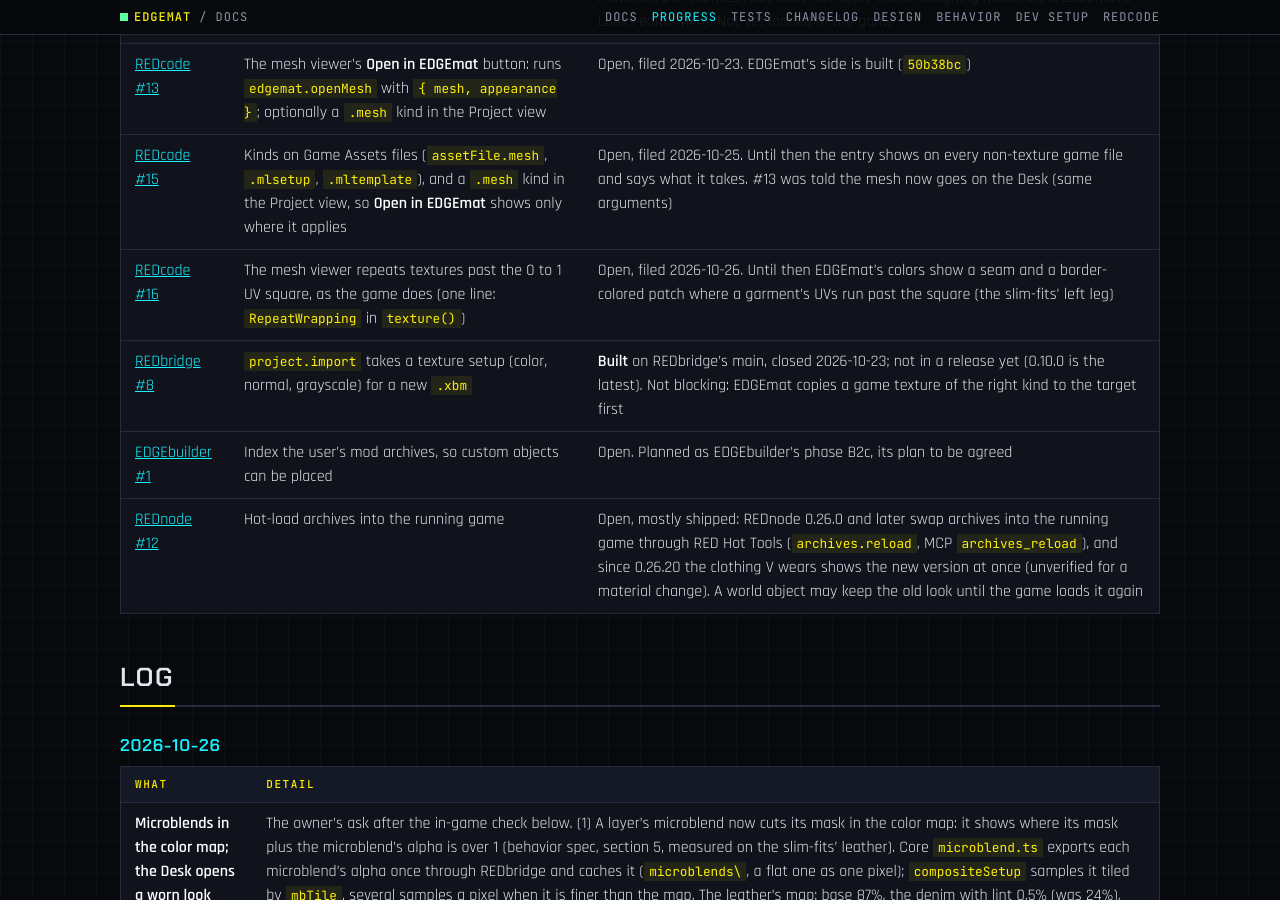
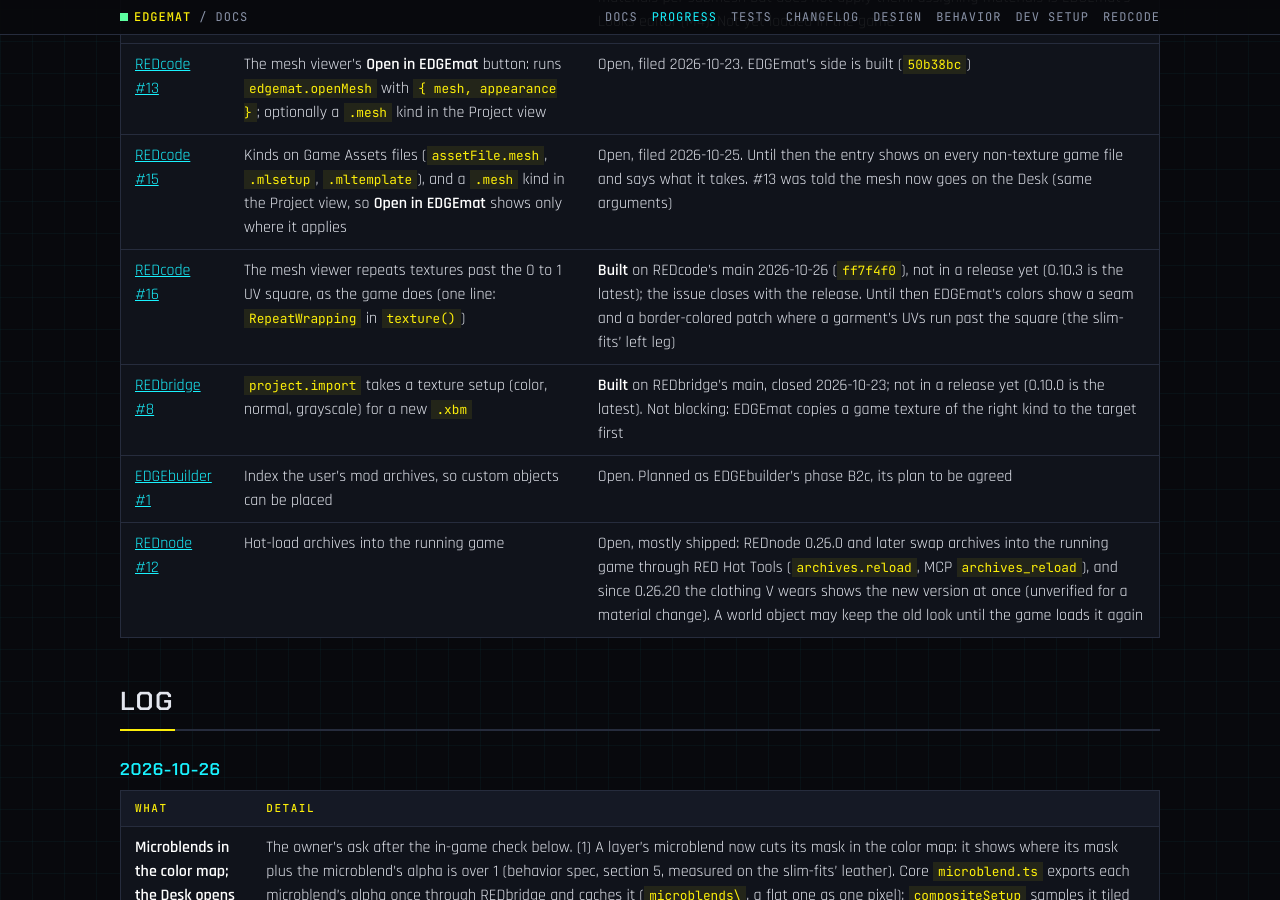
Before and after one commit to Edgemodders/EDGEmat, a Jekyll site: the page built from docs/progress.md, in a window 1280 px wide and 900 px high, scrolled down 2071 px. Built offline with Jekyll 4.4.1, drawn with Linux system fonts in a browser that asks for light colours; our own code applies the rules of GitHub Pages for plain Markdown files.

Commit message:
Progress: REDcode #16 built on REDcode's main, not released yet
Co-Authored-By: Claude Opus 5.5 <noreply@anthropic.com>

```diff
--- a/docs/progress.md
+++ b/docs/progress.md
@@ -36,7 +36,7 @@ Last updated 2026-10-26.
 | [REDbridge #5](https://github.com/Edgemodders/REDbridge/issues/5) | Mesh import for a new asset, from a GLB | **Shipped** in REDbridge 0.9.0, 2026-10-16. A GLB is imported over a template mesh (WolvenKit cannot make one from a GLB alone). The result names the GLB's materials per submesh but does not apply them: assigning materials is EDGEmat's Looks editor (M4). Not yet loaded in the game |
 | [REDcode #13](https://github.com/Edgemodders/REDcode/issues/13) | The mesh viewer's **Open in EDGEmat** button: runs `edgemat.openMesh` with `{ mesh, appearance }`; optionally a `.mesh` kind in the Project view | Open, filed 2026-10-23. EDGEmat's side is built (`50b38bc`) |
 | [REDcode #15](https://github.com/Edgemodders/REDcode/issues/15) | Kinds on Game Assets files (`assetFile.mesh`, `.mlsetup`, `.mltemplate`), and a `.mesh` kind in the Project view, so **Open in EDGEmat** shows only where it applies | Open, filed 2026-10-25. Until then the entry shows on every non-texture game file and says what it takes. #13 was told the mesh now goes on the Desk (same arguments) |
-| [REDcode #16](https://github.com/Edgemodders/REDcode/issues/16) | The mesh viewer repeats textures past the 0 to 1 UV square, as the game does (one line: `RepeatWrapping` in `texture()`) | Open, filed 2026-10-26. Until then EDGEmat's colors show a seam and a border-colored patch where a garment's UVs run past the square (the slim-fits' left leg) |
+| [REDcode #16](https://github.com/Edgemodders/REDcode/issues/16) | The mesh viewer repeats textures past the 0 to 1 UV square, as the game does (one line: `RepeatWrapping` in `texture()`) | **Built** on REDcode's main 2026-10-26 (`ff7f4f0`), not in a release yet (0.10.3 is the latest); the issue closes with the release. Until then EDGEmat's colors show a seam and a border-colored patch where a garment's UVs run past the square (the slim-fits' left leg) |
 | [REDbridge #8](https://github.com/Edgemodders/REDbridge/issues/8) | `project.import` takes a texture setup (color, normal, grayscale) for a new `.xbm` | **Built** on REDbridge's main, closed 2026-10-23; not in a release yet (0.10.0 is the latest). Not blocking: EDGEmat copies a game texture of the right kind to the target first |
 | [EDGEbuilder #1](https://github.com/Edgemodders/EDGEbuilder/issues/1) | Index the user's mod archives, so custom objects can be placed | Open. Planned as EDGEbuilder's phase B2c, its plan to be agreed |
 | [REDnode #12](https://github.com/Edgemodders/REDnode/issues/12) | Hot-load archives into the running game | Open, mostly shipped: REDnode 0.26.0 and later swap archives into the running game through RED Hot Tools (`archives.reload`, MCP `archives_reload`), and since 0.26.20 the clothing V wears shows the new version at once (unverified for a material change). A world object may keep the old look until the game loads it again |
```
Also changed, not shown: docs/testing.md (+1 -1 lines).
